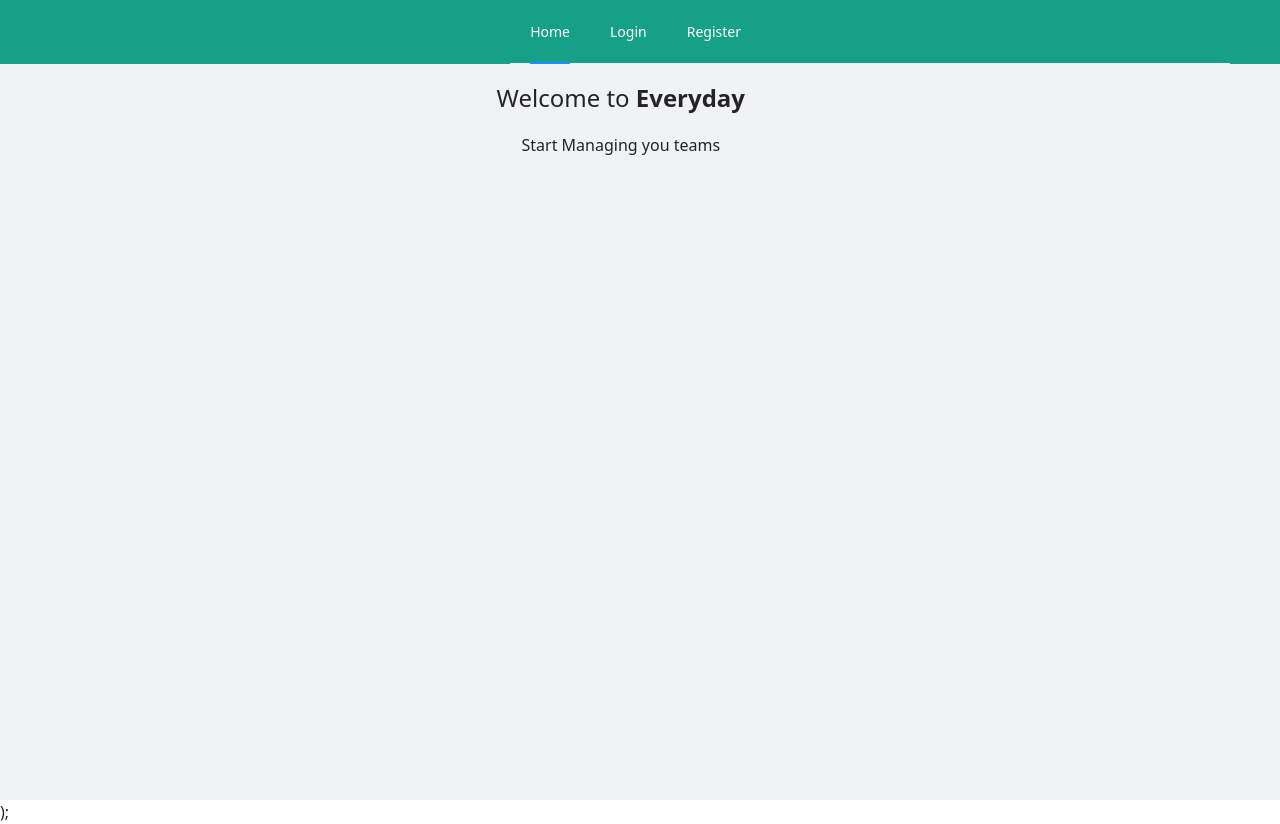
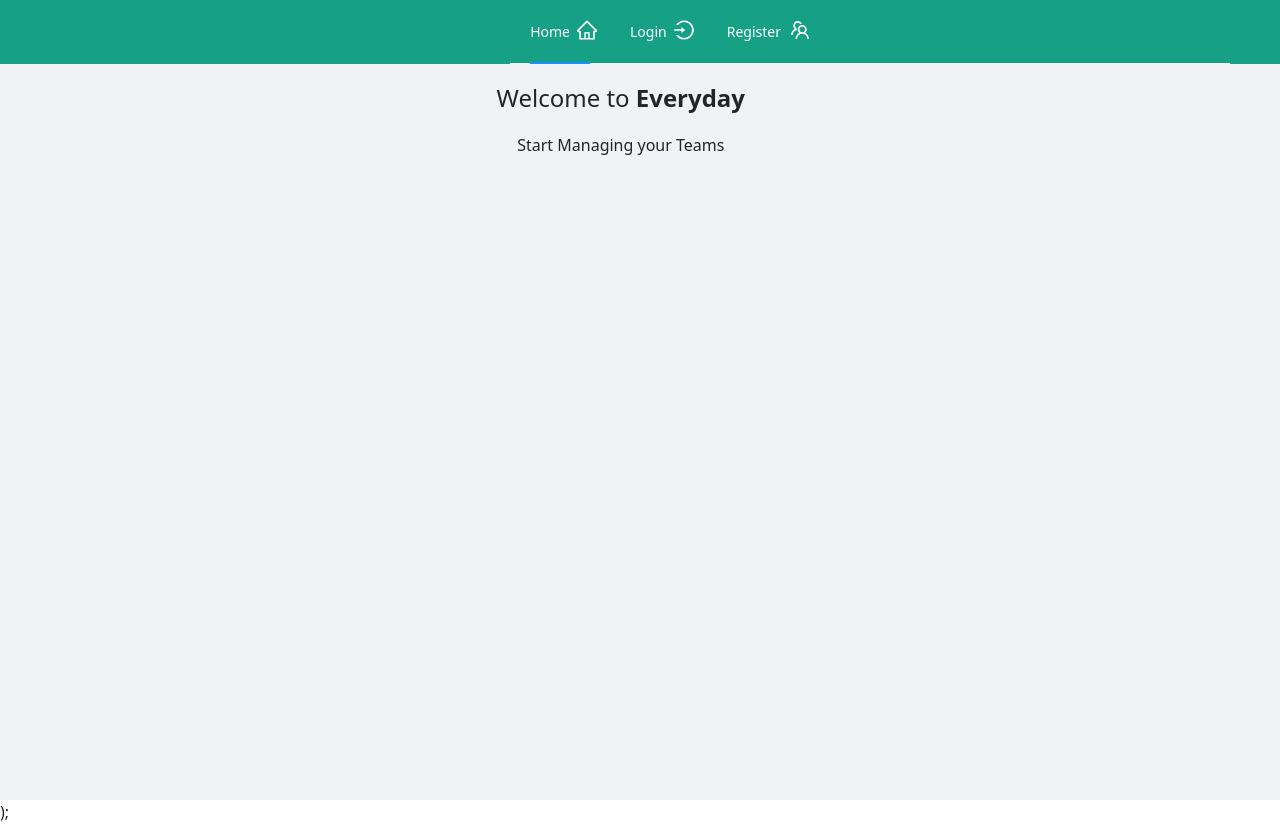
Before and after one commit to Marcelkibor/ISP, a React (Create React App) app: page / in a window 1280 px wide. Built offline with nearby package versions, Linux system fonts and the light colour scheme.

Commit message:
login and registration UI cleanup

```diff
--- a/src/App.js
+++ b/src/App.js
@@ -1,5 +1,5 @@
 import React from 'react'
-import { DesktopOutlined,PieChartOutlined,FileOutlined,TeamOutlined,UserOutlined, HomeOutlined} from '@ant-design/icons';
+import { DesktopOutlined,PieChartOutlined,FileOutlined,TeamOutlined,UserOutlined, HomeOutlined, LoginOutlined} from '@ant-design/icons';
 import{Menu, Breadcrumb,Layout} from 'antd'
 import './components/header.css'
 import 'antd/dist/antd.css'
@@ -10,7 +10,7 @@ import Register from './components/Register';
 import 'bootstrap/dist/css/bootstrap.min.css';
 
 const { Header, Content, Footer, Sider } = Layout;
-const { SubMenu } = Menu;
+
 
 class Heading extends React.Component {
     state = {
@@ -35,18 +35,20 @@ class Heading extends React.Component {
 
    <Layout style={{ minHeight: '100vh', marginTop:'0' }}>
 
-          <Header style={{backgroundColor:'#16a085'}}>
-          <Menu style={{backgroundColor:'#16a085', marginLeft:'39%'}} mode="horizontal" defaultSelectedKeys={['1']}>
-       <Menu.Item key="1"><Link to ='/' style={{textDecoration:'none', color:'white'}}>Home</Link></Menu.Item>
-       <Menu.Item key="2"><Link to ='/login' style={{textDecoration:'none', color:'white'}}>Login</Link></Menu.Item>
-       <Menu.Item key="3"><Link to ='/login' style={{textDecoration:'none', color:'white'}}>Register</Link></Menu.Item>
-     </Menu>
-          </Header>
+   <Header className="header" style ={{backgroundColor:'#16a085'}} >
+
+       <Menu style={{backgroundColor:'#16a085', marginLeft:'39%'}} mode="horizontal" defaultSelectedKeys={['1']}>
+       <Menu.Item key="1"><Link to ='/' style={{textDecoration:'none', color:'white'}}>Home</Link><HomeOutlined style={{fontSize:'20px', color:'white', marginLeft:'12%'}}/></Menu.Item>
+         <Menu.Item key="2"><Link to ='/login' style={{textDecoration:'none', color:'white'}}>Login<LoginOutlined style={{marginLeft:'12%', fontSize:'20px'}}/></Link></Menu.Item>
+         <Menu.Item key="3"><Link to ='/register' style={{textDecoration:'none', color:'white'}}>Register</Link><TeamOutlined style={{marginLeft:'12%', fontSize:'20px', color:'white'}}/></Menu.Item>
+       </Menu>
+
+     </Header>
           <Content>
             <h4 style ={{textAlign:'center', marginLeft:'-3%', marginTop:'20px'}}>
               Welcome to <b>Everyday</b>
               </h4>
-                <p style ={{textAlign:'center', marginLeft:'-3%', marginTop:'20px'}} >Start Managing you teams</p>
+                <p style ={{textAlign:'center', marginLeft:'-3%', marginTop:'20px'}} >Start Managing your Teams</p>
           </Content>
         </Layout>
       );
@@ -62,7 +64,7 @@ class Heading extends React.Component {
 
 
 export default Heading
-// //TODO: find the difference functional components from class components
+// //TODO: find the difference btw functional components from class components
    {/* <SubMenu key="sub1" icon={<UserOutlined />} title="User">
                 <Menu.Item key="3">Tom</Menu.Item>
                 <Menu.Item key="4">Bill</Menu.Item>
--- a/src/components/Login.js
+++ b/src/components/Login.js
@@ -1,8 +1,8 @@
 import React, {useState} from 'react'
 import {Link} from 'react-router-dom'
-import {  Form, Button,} from 'react-bootstrap'
-import { Layout, Menu, Breadcrumb } from 'antd';
-import { DesktopOutlined,PieChartOutlined,FileOutlined,TeamOutlined,UserOutlined, HomeOutlined} from '@ant-design/icons';
+import {Button,} from 'react-bootstrap'
+import { Layout, Menu} from 'antd';
+import {TeamOutlined, HomeOutlined, LoginOutlined} from '@ant-design/icons';
 import { Header } from 'antd/lib/layout/layout'
 
 const Login = () => {
@@ -13,13 +13,13 @@ const Login = () => {
   const submit = async (e)=>{
     e.preventDefault();
 
-    const response = await fetch('http://127.0.0.1:8000/api/login/',{
+   await fetch('http://127.0.0.1:8000/api/login',{
 
     method:'POST',
     credentials:'include',
-    headers:{
+        headers:{
       'Content-Type':'application/json',
-      'Accept':'application/json'
+
     },
     body:JSON.stringify({
 
@@ -41,23 +41,23 @@ const Login = () => {
        <Header className="header" style ={{backgroundColor:'#16a085'}} >
 
       <Menu style={{backgroundColor:'#16a085', marginLeft:'39%'}} mode="horizontal" defaultSelectedKeys={['2']}>
-      <Menu.Item key="1"><Link to ='/' style={{textDecoration:'none', color:'white'}}>Home</Link></Menu.Item>
-        <Menu.Item key="2"><Link to ='/login' style={{textDecoration:'none', color:'white'}}>Login</Link></Menu.Item>
-        <Menu.Item key="3"><Link to ='/register' style={{textDecoration:'none', color:'white'}}>Register</Link></Menu.Item>
+      <Menu.Item key="1"><Link to ='/' style={{textDecoration:'none', color:'white'}}>Home</Link><HomeOutlined style={{fontSize:'20px', color:'white', marginLeft:'12%'}}/></Menu.Item>
+        <Menu.Item key="2"><Link to ='/login' style={{textDecoration:'none', color:'white'}}>Login<LoginOutlined style={{marginLeft:'12%', fontSize:'20px'}}/></Link></Menu.Item>
+        <Menu.Item key="3"><Link to ='/register' style={{textDecoration:'none', color:'white'}}>Register</Link><TeamOutlined style={{marginLeft:'12%', fontSize:'20px', color:'white'}}/></Menu.Item>
       </Menu>
 
     </Header>
 
 <div style={{padding:'25%', marginTop:'-10%'}}>
 
-<form className = 'add-form' onSubmit = {submit} style ={{marginTop:'20px'}}>
+<form className = 'add-form' onSubmit = {e => submit(e)} style ={{marginTop:'20px'}}>
    <h5 style={{textAlign:'center'}}>
      Please Sign In
    </h5>
           <div name = 'email'>
           <label>Email</label>
             <input
-             required ={true} type = 'email' placeholder = 'Enter Email' value ={email} onChange ={(e)=>setemail(e.target.value)}
+             required ={true} type = 'email' placeholder = 'Enter Email' value ={email} onChange ={ e =>setemail(e.target.value)}
              className='form-control'/>
 
           </div>
@@ -66,11 +66,9 @@ const Login = () => {
           <label>Password</label>
             <input type = 'password'required ={true} placeholder = 'Enter Password'value ={password} onChange ={(e)=>setpassword(e.target.value)}  className ='form-control'/>
          </div>
-        <br>
-        </br>
-        <button className='btn btn-danger'
-
-><Link to ='/login' style = {{textDecoration:'none', color:'white'}}>Login</Link></button>
+         <br>
+         </br>
+         <Button variant='success' type ='submit'>Sign in</Button>
 
         </form>
 
--- a/src/components/Register.js
+++ b/src/components/Register.js
@@ -1,30 +1,35 @@
 import React, {useState} from 'react'
 import {Link} from 'react-router-dom'
-import {Form, Button,} from 'react-bootstrap'
-import Login from './Login'
-import { Layout, Menu, Breadcrumb} from 'antd';
+import {Button,} from 'react-bootstrap'
+
+import { TeamOutlined, HomeOutlined, LoginOutlined} from '@ant-design/icons';
+import { Layout, Menu} from 'antd';
 import { Header } from 'antd/lib/layout/layout'
+import { Redirect } from 'react-router-dom'
 const Register = () => {
 
     const[name, setusername] = useState('')
     const[email, setemail] = useState('')
     const[password, setpassword] = useState('')
+    const[redirect, setredirect] = useState(false)
 //this is the function for submission to the API end points
   const submit = async (e)=>{
     e.preventDefault();
-
-    const response = await fetch('http://127.0.0.1:8000/api/register/',{
+    const response = await fetch('http://localhost:8000/api/register',{
       method:'POST',
-    headers:{'Content-Type':'application/json'},
-    body:JSON.stringify({
+      headers : {'Content-Type':'application/json'},
+      body: JSON.stringify({
         name,
         email,
-      password,
+        password
       })
-
-  });
-
-
+    })
+    const content = response.json()
+    console.log(content)
+    setredirect(true)
+  }
+  if (redirect){
+return <Redirect to ='/login'/>
   }
 
 
@@ -36,10 +41,11 @@ const Register = () => {
 <Header className="header" style ={{backgroundColor:'#16a085'}} >
 
        <Menu style={{backgroundColor:'#16a085', marginLeft:'39%'}} mode="horizontal" defaultSelectedKeys={['3']}>
-     <Menu.Item key="1"><Link to ='/' style={{textDecoration:'none', color:'white'}}>Home</Link></Menu.Item>
-       <Menu.Item key="2"><Link to ='/login' style={{textDecoration:'none', color:'white'}}>Login</Link></Menu.Item>
-       <Menu.Item key="3"><Link to ='/register' style={{textDecoration:'none', color:'white'}}>Register</Link></Menu.Item>
+       <Menu.Item key="1"><Link to ='/' style={{textDecoration:'none', color:'white'}}>Home</Link><HomeOutlined style={{fontSize:'20px', color:'white', marginLeft:'12%'}}/></Menu.Item>
+         <Menu.Item key="2"><Link to ='/login' style={{textDecoration:'none', color:'white'}}>Login<LoginOutlined style={{marginLeft:'12%', fontSize:'20px'}}/></Link></Menu.Item>
+         <Menu.Item key="3"><Link to ='/register' style={{textDecoration:'none', color:'white'}}>Register</Link><TeamOutlined style={{marginLeft:'12%', fontSize:'20px', color:'white'}}/></Menu.Item>
        </Menu>
+
      </Header>
 <div style={{padding:'25%', marginTop:'-10%'}}>
   <div name = 'registerText'>
```
Also changed, not shown: requirements.txt (added). Lines whose indentation alone changed are shown as unchanged.
